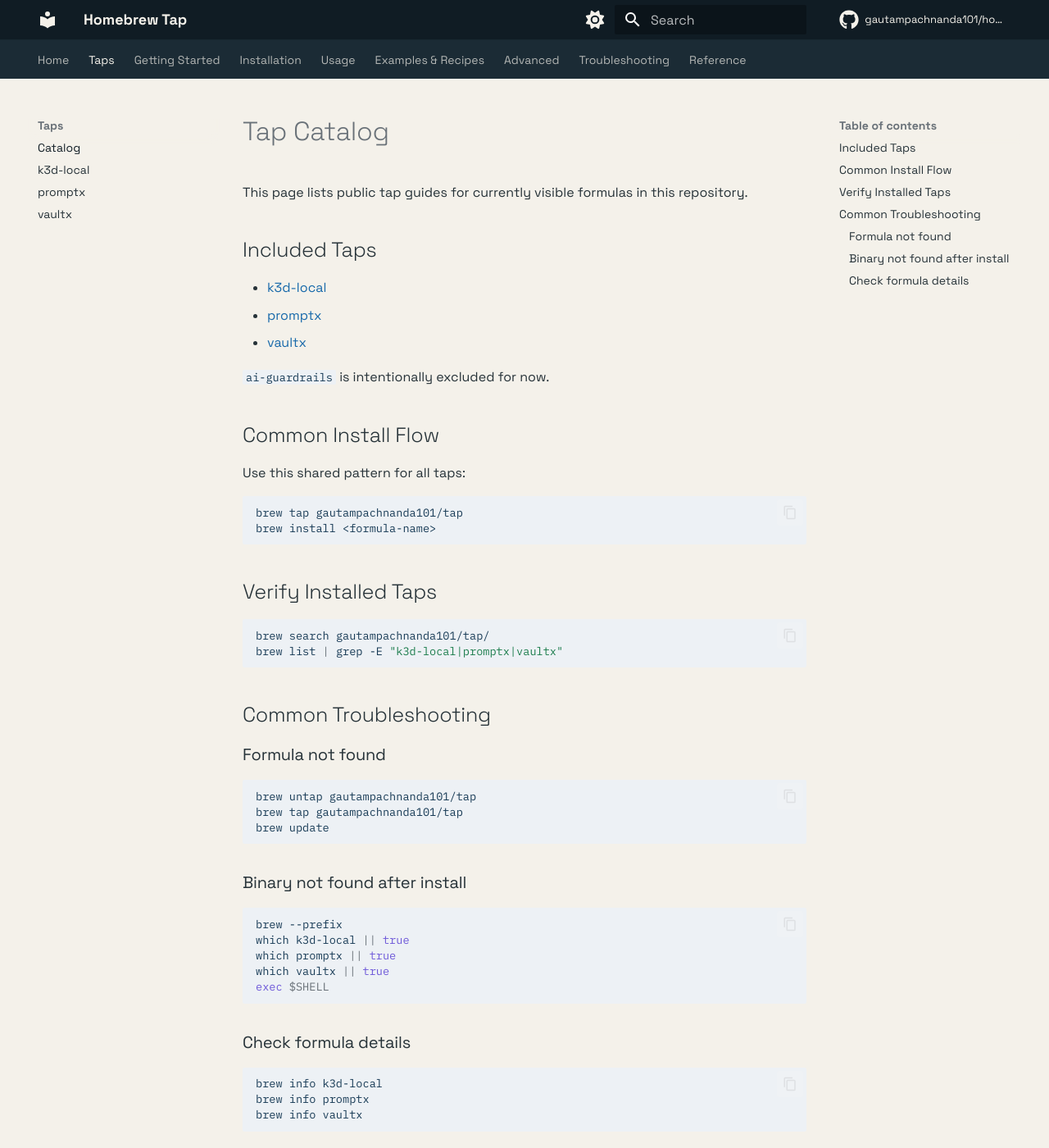
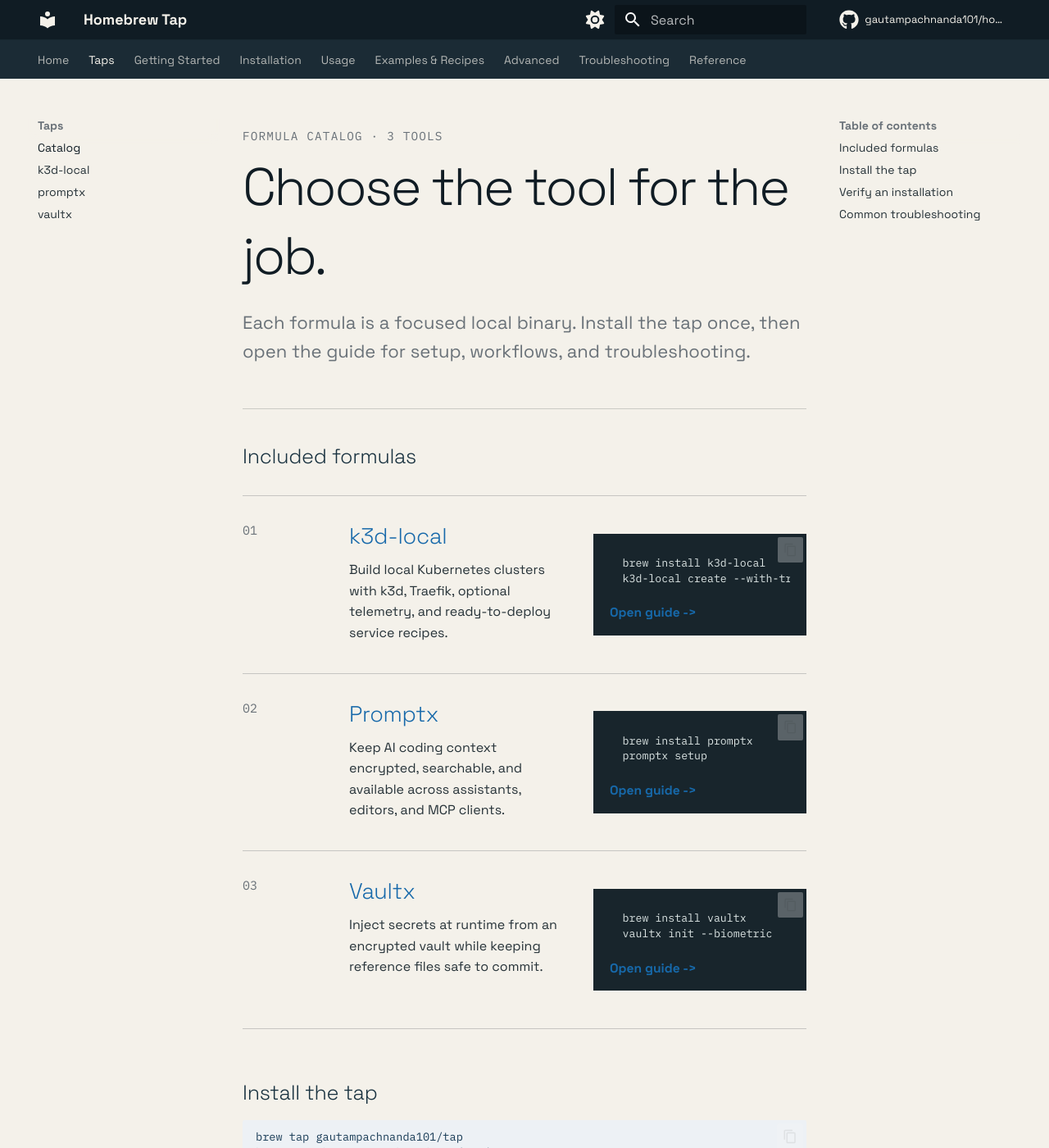
Before and after one commit to gautampachnanda101/homebrew-tap, an MkDocs documentation site: the page built from docs/taps/index.md, in a window 1280 px wide and 1400 px high. Shown: the whole window at 82% size. Built offline with MkDocs 1.6.1 and Material for MkDocs 9.7.7, drawn with Linux system fonts in a browser that asks for light colours; comment, search, counter and statistics services are not loaded; some of the changed text lies outside the part shown.

Commit message:
docs: redesign tap catalog page

````diff
--- a/docs/stylesheets/extra.css
+++ b/docs/stylesheets/extra.css
@@ -50,6 +50,127 @@
 .md-typeset code {
   background: #edf1f5;
   color: #183b56;
+}
+
+.md-typeset h1,
+.md-typeset h2,
+.md-typeset h3,
+.md-typeset h4 {
+  color: #18313f;
+}
+
+.md-typeset a {
+  color: #1769aa;
+}
+
+.md-typeset a:hover {
+  color: #8b6915;
+}
+
+.catalog-hero {
+  border-bottom: 1px solid rgba(16, 28, 36, 0.18);
+  margin-bottom: 2rem;
+  padding-bottom: 1.5rem;
+}
+
+.catalog-kicker {
+  color: var(--tap-muted);
+  font-family: var(--md-code-font-family);
+  font-size: 0.72rem;
+  letter-spacing: 0.08em;
+  margin-bottom: 0.5rem;
+}
+
+.catalog-hero h1 {
+  color: var(--tap-ink);
+  font-size: clamp(2.2rem, 5vw, 4rem);
+  letter-spacing: -0.04em;
+  margin-bottom: 0.75rem;
+}
+
+.catalog-hero p:last-child {
+  color: var(--tap-muted);
+  font-size: 1.1rem;
+  max-width: 42rem;
+}
+
+.catalog-list {
+  border-top: 1px solid rgba(16, 28, 36, 0.2);
+  margin: 1.5rem 0 3rem;
+}
+
+.catalog-item {
+  align-items: start;
+  border-bottom: 1px solid rgba(16, 28, 36, 0.2);
+  display: grid;
+  gap: 1.5rem;
+  grid-template-columns: 5rem minmax(0, 1fr) minmax(13rem, 0.8fr);
+  padding: 1.5rem 0;
+}
+
+.catalog-number {
+  color: var(--tap-muted);
+  font-family: var(--md-code-font-family);
+  font-size: 0.75rem;
+  margin: 0;
+}
+
+.catalog-item h2 {
+  font-size: 1.35rem;
+  margin: 0 0 0.45rem;
+}
+
+.catalog-item p {
+  margin: 0;
+}
+
+.catalog-install {
+  background: #18252c;
+  color: #dce5e4;
+  font-family: var(--md-code-font-family);
+  font-size: 0.78rem;
+  margin: 0;
+  padding: 0.8rem 1rem;
+}
+
+.catalog-install code {
+  background: transparent;
+  color: #dce5e4;
+}
+
+.catalog-install a {
+  color: var(--tap-gold);
+  display: block;
+  font-family: var(--md-text-font-family);
+  font-weight: 700;
+  margin-top: 0.65rem;
+}
+
+.catalog-tools {
+  border-top: 2px solid var(--tap-gold);
+  margin-top: 3rem;
+  padding-top: 1rem;
+}
+
+[data-md-color-scheme="slate"] .md-typeset h1,
+[data-md-color-scheme="slate"] .md-typeset h2,
+[data-md-color-scheme="slate"] .md-typeset h3,
+[data-md-color-scheme="slate"] .md-typeset h4 {
+  color: #edf2f5;
+}
+
+[data-md-color-scheme="slate"] .md-typeset a {
+  color: #9ed0ed;
+}
+
+[data-md-color-scheme="slate"] .md-typeset a:hover {
+  color: #e1c979;
+}
+
+[data-md-color-scheme="slate"] .catalog-list,
+[data-md-color-scheme="slate"] .catalog-item,
+[data-md-color-scheme="slate"] .catalog-hero {
+  border-color: rgba(237, 242, 245, 0.2);
 }
 
 .tap-hero {
@@ -279,4 +400,16 @@
   .formula-item:first-child {
     border-top: 0;
   }
+
+  .catalog-item {
+    display: block;
+  }
+
+  .catalog-number {
+    margin-bottom: 0.5rem;
+  }
+
+  .catalog-install {
+    margin-top: 1rem;
+  }
 }
--- a/docs/taps/index.md
+++ b/docs/taps/index.md
@@ -1,32 +1,58 @@
-# Tap Catalog
+<section class="catalog-hero">
+	<p class="catalog-kicker">FORMULA CATALOG · 3 TOOLS</p>
+	<h1>Choose the tool for the job.</h1>
+	<p>Each formula is a focused local binary. Install the tap once, then open the guide for setup, workflows, and troubleshooting.</p>
+</section>
 
-This page lists public tap guides for currently visible formulas in this repository.
+## Included formulas
 
-## Included Taps
+<div class="catalog-list">
+	<article class="catalog-item">
+		<p class="catalog-number">01</p>
+		<div>
+			<h2><a href="k3d-local/">k3d-local</a></h2>
+			<p>Build local Kubernetes clusters with k3d, Traefik, optional telemetry, and ready-to-deploy service recipes.</p>
+		</div>
+		<pre class="catalog-install"><code>brew install k3d-local
+k3d-local create --with-traefik</code><a href="k3d-local/">Open guide -&gt;</a></pre>
+	</article>
+	<article class="catalog-item">
+		<p class="catalog-number">02</p>
+		<div>
+			<h2><a href="promptx/">Promptx</a></h2>
+			<p>Keep AI coding context encrypted, searchable, and available across assistants, editors, and MCP clients.</p>
+		</div>
+		<pre class="catalog-install"><code>brew install promptx
+promptx setup</code><a href="promptx/">Open guide -&gt;</a></pre>
+	</article>
+	<article class="catalog-item">
+		<p class="catalog-number">03</p>
+		<div>
+			<h2><a href="vaultx/">Vaultx</a></h2>
+			<p>Inject secrets at runtime from an encrypted vault while keeping reference files safe to commit.</p>
+		</div>
+		<pre class="catalog-install"><code>brew install vaultx
+vaultx init --biometric</code><a href="vaultx/">Open guide -&gt;</a></pre>
+	</article>
+</div>
 
-- [k3d-local](k3d-local.md)
-- [promptx](promptx.md)
-- [vaultx](vaultx.md)
-
-`ai-guardrails` is intentionally excluded for now.
-
-## Common Install Flow
-
-Use this shared pattern for all taps:
+## Install the tap
 
 ```bash
 brew tap gautampachnanda101/tap
-brew install <formula-name>
+brew search gautampachnanda101/tap/
 ```
 
-## Verify Installed Taps
+## Verify an installation
 
 ```bash
-brew search gautampachnanda101/tap/
 brew list | grep -E "k3d-local|promptx|vaultx"
+brew info <formula-name>
 ```
 
-## Common Troubleshooting
+## Common troubleshooting
+
+<div class="catalog-tools">
 
 ### Formula not found
 
@@ -46,10 +72,4 @@
 exec $SHELL
 ```
 
-### Check formula details
-
-```bash
-brew info k3d-local
-brew info promptx
-brew info vaultx
-```
+</div>
````
